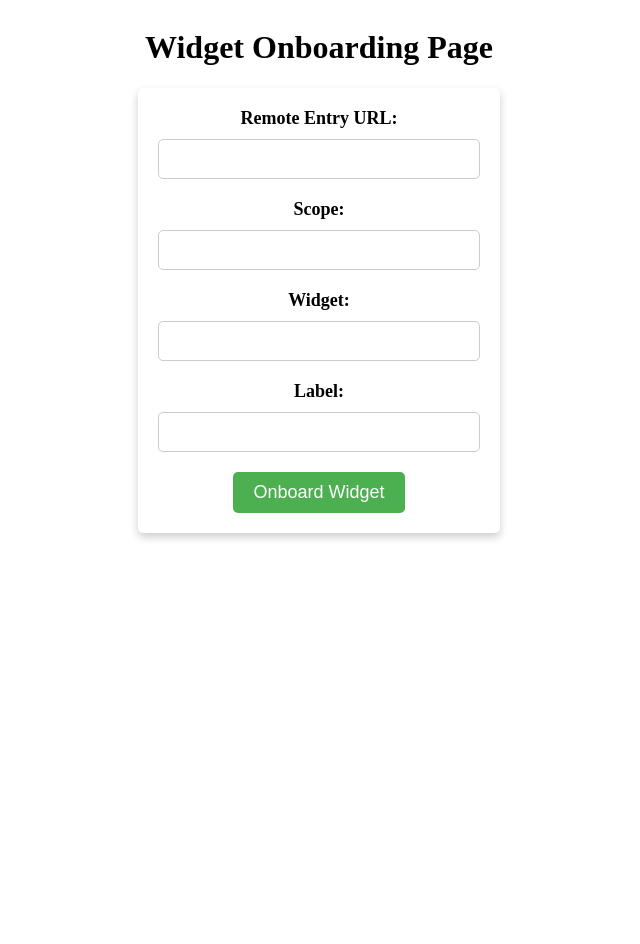
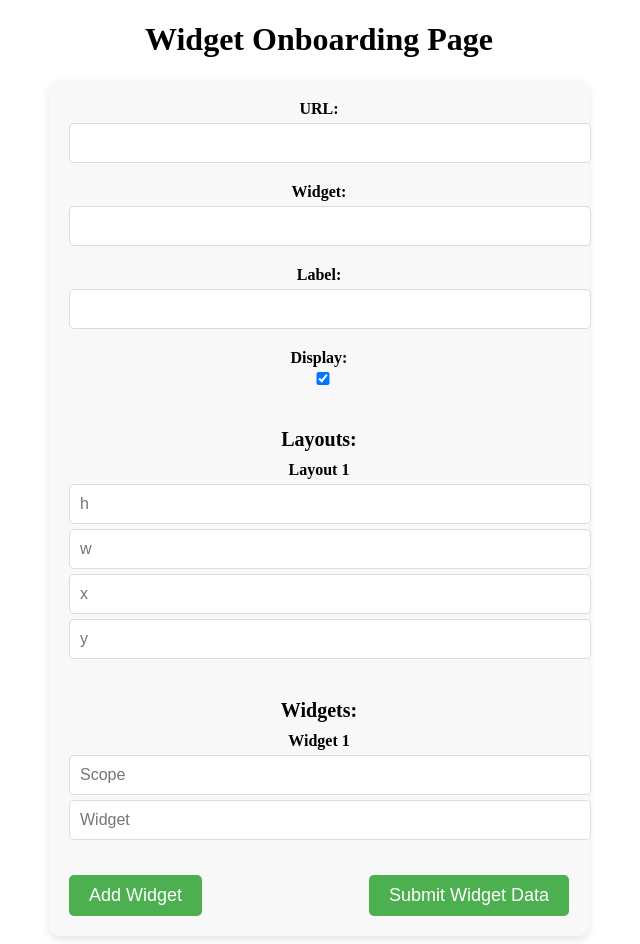
Before and after one commit to madhavms/onboarding-app, a React app in the folder widget-onboarding/: page / in a window 1280 px wide. Shown: the whole page, without its empty margins (321-961 px from the left). Before the commit the page ends 800 px from the top, so only its background shows below. Built offline with nearby package versions, Linux system fonts and the light colour scheme.

Commit message:
Restructuring Widget Onboarding Form

```diff
--- /dev/null
+++ b/widget-onboarding/src/components/WidgetDataForm.js
@@ -0,0 +1,228 @@
+import React, { useState } from "react";
+import styled from "styled-components";
+
+const FormWrapper = styled.form`
+  display: flex;
+  flex-direction: column;
+  align-items: center;
+  background-color: #f8f8f8;
+  padding: 20px;
+  border-radius: 10px;
+  box-shadow: 0 4px 8px 0 rgba(0, 0, 0, 0.1);
+  max-width: 500px;
+  margin: 0 auto;
+`;
+
+const SectionWrapper = styled.div`
+  display: flex;
+  flex-direction: column;
+  width: 100%;
+  margin-bottom: 20px;
+`;
+
+const SectionHeading = styled.h3`
+  font-size: 20px;
+  margin-bottom: 10px;
+`;
+
+const Label = styled.label`
+  font-size: 16px;
+  font-weight: bold;
+`;
+
+const Input = styled.input`
+  font-size: 16px;
+  padding: 10px;
+  border-radius: 5px;
+  border: 1px solid #dcdcdc;
+  width: 100%;
+  margin-top: 5px;
+`;
+
+const ButtonWrapper = styled.div`
+  display: flex;
+  justify-content: space-between;
+  align-items: center;
+  width: 100%;
+  margin-top: 15px;
+`;
+
+const Button = styled.button`
+  font-size: 18px;
+  padding: 10px 20px;
+  background-color: #4caf50;
+  color: #ffffff;
+  border: none;
+  border-radius: 5px;
+  cursor: pointer;
+  &:focus {
+    outline: none;
+  }
+`;
+
+const RemoveButton = styled(Button)`
+  background-color: #e53935;
+`;
+
+const WidgetDataForm = ({ onSubmit, successMessage, errorMessage, clearMessage}) => {
+  const [url, setUrl] = useState("");
+  const [widget, setWidget] = useState("");
+  const [label, setLabel] = useState("");
+  const [display, setDisplay] = useState(true);
+  const [layouts, setLayouts] = useState([{ h: "", w: "", x: "", y: "" }]);
+  const [widgets, setWidgets] = useState([{ scope: "", widget: "" }]);
+  const [fieldValidation, setFieldValidation] = useState("");
+
+  const handleAddWidget = () => {
+    setLayouts([...layouts, { h: "", w: "", x: "", y: "" }]);
+    setWidgets([...widgets, { scope: "", widget: "" }]);
+  };
+
+  const clearForm = () => {
+    setUrl("");
+    setWidget("");
+    setLabel("");
+    setDisplay(true);
+    setLayouts([{ h: "", w: "", x: "", y: "" }]);
+    setWidgets([{ scope: "", widget: "" }]);
+    clearMessage();
+  };
+
+  const handleRemoveWidget = (index) => {
+    setLayouts((prevLayouts) => prevLayouts.filter((_, i) => i !== index));
+    setWidgets((prevWidgets) => prevWidgets.filter((_, i) => i !== index));
+  };
+
+  const handleSubmit = async (event) => {
+    event.preventDefault();
+    // Perform form validation before submitting
+    if (!url || !widget || !label || layouts.some((layout) => Object.values(layout).some((value) => !value)) || widgets.some((widget) => Object.values(widget).some((value) => !value))) {
+      setFieldValidation("Please fill in all required fields.");
+      return;
+    }
+
+    const widgetData = { url, template: { id: widget, layouts, widgets } };
+    const menuData = { widget, label, display };
+    setFieldValidation("");
+    clearForm();
+    onSubmit(widgetData, menuData);
+  };
+
+  return (
+    <FormWrapper onSubmit={handleSubmit}>
+      <SectionWrapper>
+        <Label>URL:</Label>
+        <Input type="text" value={url} onChange={(event) => setUrl(event.target.value)} />
+      </SectionWrapper>
+      <SectionWrapper>
+        <Label>Widget:</Label>
+        <Input type="text" value={widget} onChange={(event) => setWidget(event.target.value)} />
+      </SectionWrapper>
+      <SectionWrapper>
+        <Label>Label:</Label>
+        <Input type="text" value={label} onChange={(event) => setLabel(event.target.value)} />
+      </SectionWrapper>
+      <SectionWrapper>
+        <Label>Display:</Label>
+        <Input
+          type="checkbox"
+          checked={display}
+          onChange={() => setDisplay((prevDisplay) => !prevDisplay)}
+        />
+      </SectionWrapper>
+      <SectionWrapper>
+        <SectionHeading>Layouts:</SectionHeading>
+        {layouts.map((layout, index) => (
+          <React.Fragment key={index}>
+            <Label>Layout {index + 1}</Label>
+            <Input
+              type="text"
+              value={layout.h}
+              onChange={(event) => {
+                const updatedLayouts = [...layouts];
+                updatedLayouts[index].h = event.target.value;
+                setLayouts(updatedLayouts);
+              }}
+              placeholder="h"
+            />
+            <Input
+              type="text"
+              value={layout.w}
+              onChange={(event) => {
+                const updatedLayouts = [...layouts];
+                updatedLayouts[index].w = event.target.value;
+                setLayouts(updatedLayouts);
+              }}
+              placeholder="w"
+            />
+            <Input
+              type="text"
+              value={layout.x}
+              onChange={(event) => {
+                const updatedLayouts = [...layouts];
+                updatedLayouts[index].x = event.target.value;
+                setLayouts(updatedLayouts);
+              }}
+              placeholder="x"
+            />
+            <Input
+              type="text"
+              value={layout.y}
+              onChange={(event) => {
+                const updatedLayouts = [...layouts];
+                updatedLayouts[index].y = event.target.value;
+                setLayouts(updatedLayouts);
+              }}
+              placeholder="y"
+            />
+          </React.Fragment>
+        ))}
+      </SectionWrapper>
+      <SectionWrapper>
+        <SectionHeading>Widgets:</SectionHeading>
+        {widgets.map((widget, index) => (
+          <React.Fragment key={index}>
+            <Label>Widget {index + 1}</Label>
+            <Input
+              type="text"
+              value={widget.scope}
+              onChange={(event) => {
+                const updatedWidgets = [...widgets];
+                updatedWidgets[index].scope = event.target.value;
+                setWidgets(updatedWidgets);
+              }}
+              placeholder="Scope"
+            />
+            <Input
+              type="text"
+              value={widget.widget}
+              onChange={(event) => {
+                const updatedWidgets = [...widgets];
+                updatedWidgets[index].widget = event.target.value;
+                setWidgets(updatedWidgets);
+              }}
+              placeholder="Widget"
+            />
+            {index > 0 && (
+              <RemoveButton type="button" onClick={() => handleRemoveWidget(index)}>
+                Remove Widget
+              </RemoveButton>
+            )}
+          </React.Fragment>
+        ))}
+      </SectionWrapper>
+      <ButtonWrapper>
+        <Button type="button" onClick={handleAddWidget}>
+          Add Widget
+        </Button>
+        <Button type="submit">Submit Widget Data</Button>
+      </ButtonWrapper>
+       {/* Show success or error messages */}
+       {successMessage && <p style={{ color: "green" }}>{successMessage}</p>}
+       {errorMessage && <p style={{ color: "red" }}>{errorMessage}</p>}
+       {fieldValidation && <p style={{ color: "red" }}>{fieldValidation}</p>}
+    </FormWrapper>
+  );
+};
+
+export default WidgetDataForm;
--- a/widget-onboarding/src/components/WidgetOnboarding.js
+++ b/widget-onboarding/src/components/WidgetOnboarding.js
@@ -1,6 +1,7 @@
 import { useState } from "react";
 import styled from "styled-components";
-import React from 'react';
+import React from "react";
+import WidgetDataForm from "./WidgetDataForm";
 
 const PageWrapper = styled.div`
   display: flex;
@@ -66,6 +67,10 @@ function WidgetOnboardingPage() {
   const [label, setLabel] = useState("");
   const [successMessage, setSuccessMessage] = useState("");
   const [errorMessage, setErrorMessage] = useState("");
+  const clearMessage = () => {
+    setSuccessMessage("");
+    setErrorMessage("");
+  };
 
   const resetForm = () => {
     setRemoteEntryUrl("");
@@ -74,28 +79,24 @@ function WidgetOnboardingPage() {
     setLabel("");
   };
 
-  const handleSubmit = (event) => {
-    event.preventDefault();
-    const widgetData = { url: remoteEntryUrl, scope, widget  };
-    const menuData = { widget, label };
-
+   const handleSubmit = (widgetData, menuData) => {
     Promise.all([
       fetch(`${process.env.FIN_API_URL}/widgets/`, {
-        method: 'POST',
+        method: "POST",
         headers: {
-          'Content-Type': 'application/json'
+          "Content-Type": "application/json",
         },
-        body: JSON.stringify(widgetData)
+        body: JSON.stringify(widgetData),
       }),
       fetch(`${process.env.FIN_API_URL}/menu/`, {
-        method: 'POST',
+        method: "POST",
         headers: {
-          'Content-Type': 'application/json'
+          "Content-Type": "application/json",
         },
-        body: JSON.stringify(menuData)
-      })
+        body: JSON.stringify(menuData),
+      }),
     ])
-    .then(responses => Promise.all(responses.map(res => res.json())))
+      .then((responses) => Promise.all(responses.map((res) => res.json())))
       .then(([widgetResponse, menuResponse]) => {
         setSuccessMessage("Widget onboarded successfully!");
         resetForm();
@@ -106,53 +107,15 @@ function WidgetOnboardingPage() {
         setErrorMessage("Widget onboarding failed. Please try again.");
         setSuccessMessage("");
       });
+
+      return {successMessage, errorMessage}
   };
 
-
   return (
-    <PageWrapper>
+    <div>
       <h1>Widget Onboarding Page</h1>
-      <FormWrapper onSubmit={handleSubmit}>
-        <InputWrapper>
-          <Label>Remote Entry URL:</Label>
-          <Input
-            type="text"
-            value={remoteEntryUrl}
-            onChange={(event) => setRemoteEntryUrl(event.target.value)}
-          />
-        </InputWrapper>
-        <InputWrapper>
-          <Label>Scope:</Label>
-          <Input
-            type="text"
-            value={scope}
-            onChange={(event) => setScope(event.target.value)}
-          />
-        </InputWrapper>
-        <InputWrapper>
-          <Label>Widget:</Label>
-          <Input
-            type="text"
-            value={widget}
-            onChange={(event) => setWidget(event.target.value)}
-          />
-        </InputWrapper>
-        <InputWrapper>
-          <Label>Label:</Label>
-          <Input
-            type="text"
-            value={label}
-            onChange={(event) => setLabel(event.target.value)}
-            required
-          />
-        </InputWrapper>
-        <Button type="submit">Onboard Widget</Button>
-        {successMessage && (
-          <SuccessMessage>Widget onboarded successfully!</SuccessMessage>
-        )}
-        {errorMessage && <ErrorMessage>Widget onboarding failed.</ErrorMessage>}
-      </FormWrapper>
-    </PageWrapper>
+      <WidgetDataForm onSubmit={handleSubmit} successMessage={successMessage} errorMessage={errorMessage} clearMessage={clearMessage}/>
+    </div>
   );
 }
 
```
Lines whose indentation alone changed are shown as unchanged.
